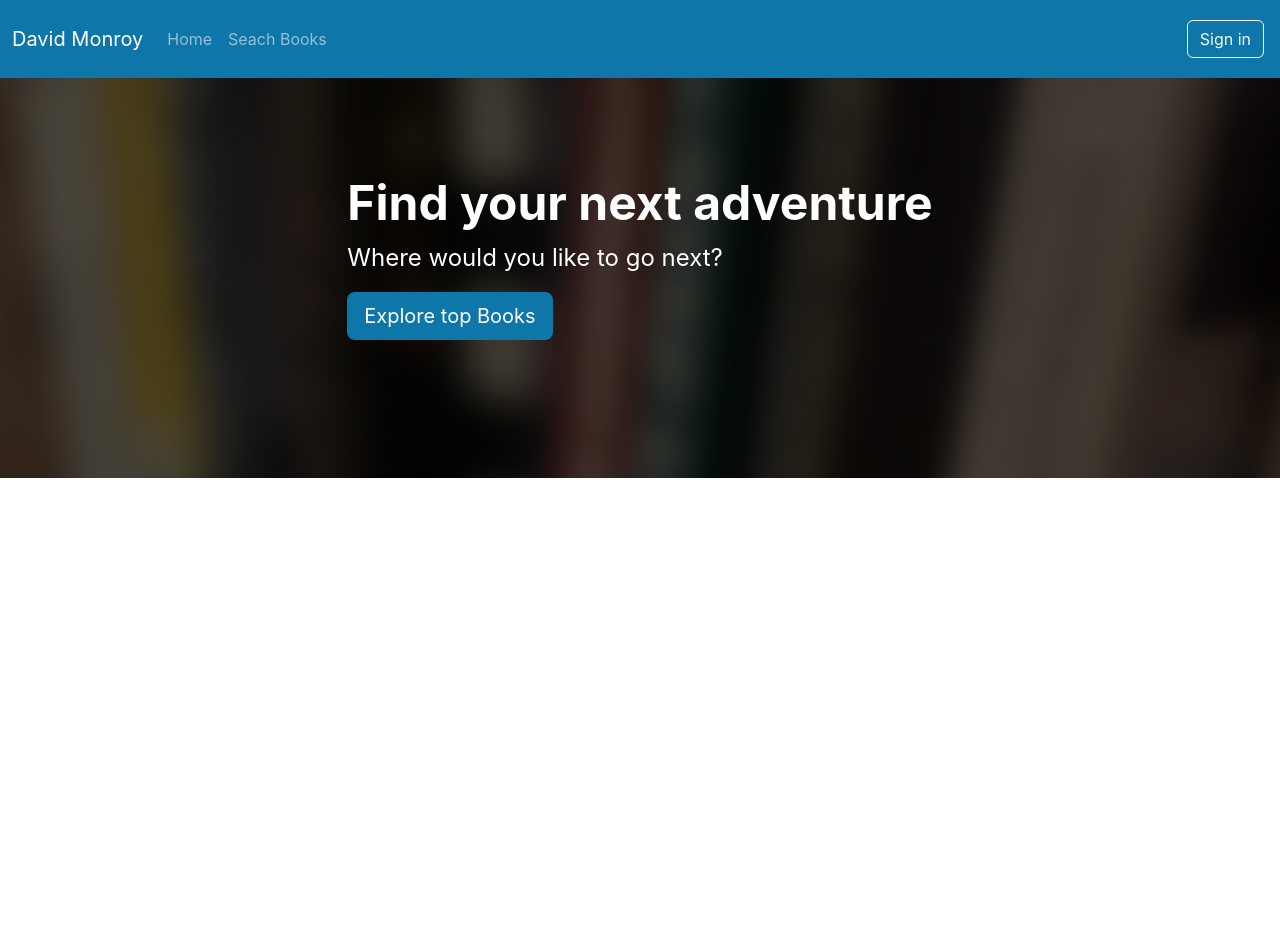
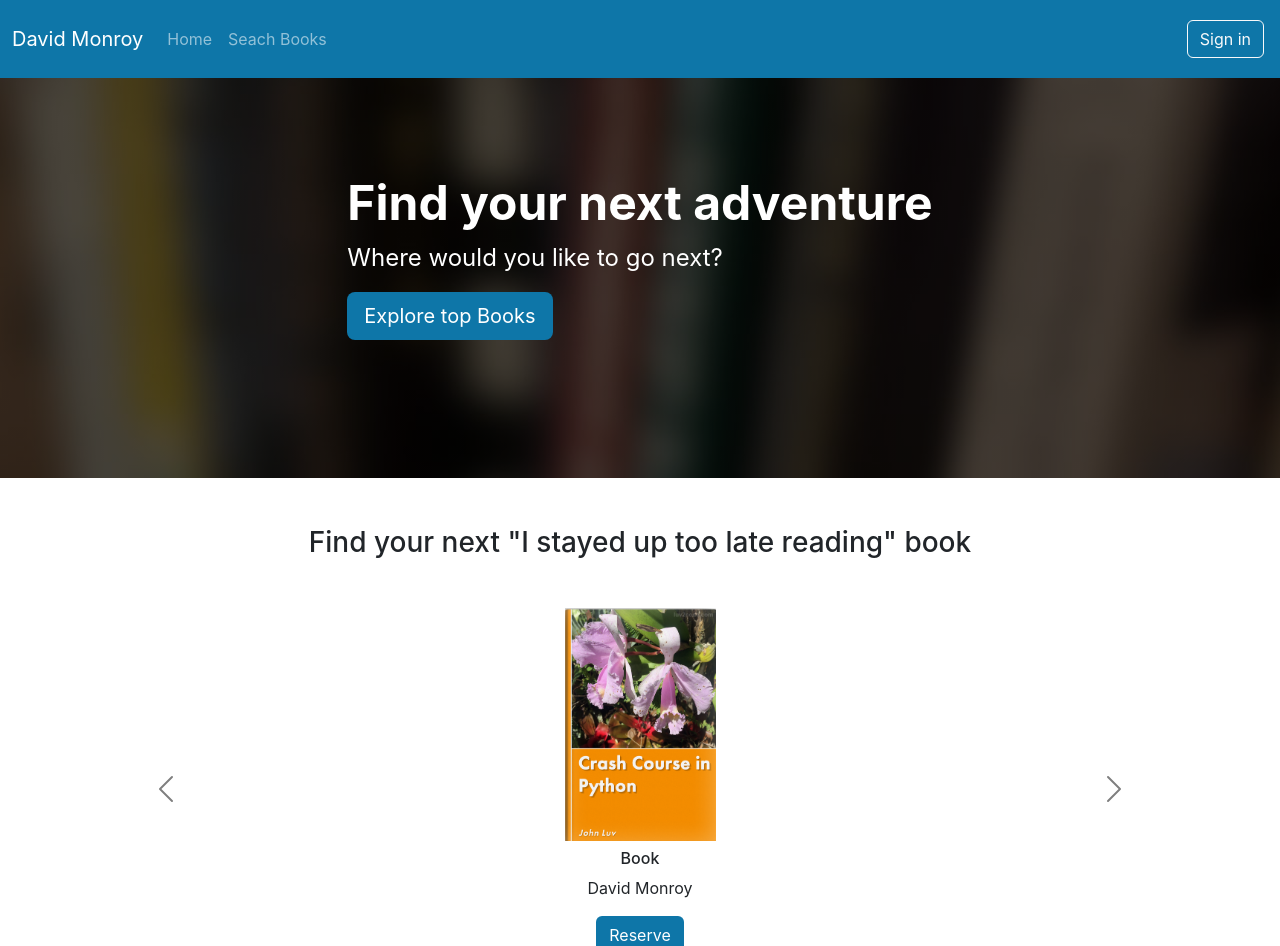
Before and after one commit to davidju17/SprintBootTest, a React (Create React App) app in the folder 03-frontend/react-library/: page / in a window 1280 px wide. Shown: the top 946 px of the page. Before the commit the page ends 800 px from the top, so only its background shows below. Built offline with nearby package versions, Linux system fonts and the light colour scheme; the HTML template or start-up script is replaced by a standard one.

Commit message:
create Carousel component

```diff
--- a/03-frontend/react-library/src/App.tsx
+++ b/03-frontend/react-library/src/App.tsx
@@ -2,12 +2,14 @@
 import './App.css';
 import { Navbar } from './layouts/NavbarAndFooter/Navbar';
 import { ExploreTopBooks } from './layouts/HomePage/ExploreTopBooks';
+import { Carousel } from './layouts/HomePage/Carousel';
 
 function App() {
   return (
     <>
       <Navbar />
       <ExploreTopBooks />
+      <Carousel />
     </>
   );
 }
--- /dev/null
+++ b/03-frontend/react-library/src/layouts/HomePage/Carousel.tsx
@@ -0,0 +1,92 @@
+export const Carousel = () => {
+    return (
+        <div className="container mt-5" style={{ height: 550 }}>
+            <div className="homepage-carousel-tilte text-center">
+                <h3>Find your next "I stayed up too late reading" book</h3>
+            </div>
+            <div id="carouselExampleControls" className="carousel carousel-dark slide mt-5
+            d-none d-lg-block" data-bs-interval="false">
+
+                {/* {Desktop} */}
+                <div className="carousel-inner">
+                    <div className="carousel-item active">
+                        <div className="row d-flex justify-content-center align-items-center">
+                            <div className="col-xs=6 col-sm-6 col-md-4 col-lg-3 mb-3">
+                                <div className="text-center">
+                                    <img src={require("./../../Images/BooksImages/book-luv2code-1000.png")}
+                                        width="151"
+                                        height="233"
+                                        alt="book"
+                                    />
+                                    <h6 className="mt-2">Book</h6>
+                                    <p>David Monroy</p>
+                                    <a className='btn main-color text-white' href="#">Reserve</a>
+                                </div>
+                            </div>
+                        </div>
+                    </div>
+                    <div className="carousel-item">
+                        <div className="row d-flex justify-content-center align-items-center">
+                            <div className="col-xs=6 col-sm-6 col-md-4 col-lg-3 mb-3">
+                                <div className="text-center">
+                                    <img src={require("./../../Images/BooksImages/book-luv2code-1000.png")}
+                                        width="151"
+                                        height="233"
+                                        alt="book"
+                                    />
+                                    <h6 className="mt-2">Book</h6>
+                                    <p>David Monroy</p>
+                                    <a className='btn main-color text-white' href="#">Reserve</a>
+                                </div>
+                            </div>
+                        </div>
+                    </div>
+                    <div className="carousel-item">
+                        <div className="row d-flex justify-content-center align-items-center">
+                            <div className="col-xs=6 col-sm-6 col-md-4 col-lg-3 mb-3">
+                                <div className="text-center">
+                                    <img src={require("./../../Images/BooksImages/book-luv2code-1000.png")}
+                                        width="151"
+                                        height="233"
+                                        alt="book"
+                                    />
+                                    <h6 className="mt-2">Book</h6>
+                                    <p>David Monroy</p>
+                                    <a className='btn main-color text-white' href="#">Reserve</a>
+                                </div>
+                            </div>
+                        </div>
+                    </div>
+                </div>
+                <button className="carousel-control-prev" type="button" data-bs-target="#carouselExampleControls" data-bs-slide="prev">
+                    <span className="carousel-control-prev-icon" aria-hidden='true'></span>
+                    <span className="visually-hidden">Previous</span>
+                </button>
+                <button className="carousel-control-next" type="button" data-bs-target="#carouselExampleControls" data-bs-slide="next">
+                    <span className="carousel-control-next-icon" aria-hidden='true'></span>
+                    <span className="visually-hidden">Next</span>
+                </button>
+            </div>
+            {/* {Mobile} */}
+            <div className="d-lg-none mt-3">
+                <div className="row d-flex justify-content-center align-items-center">
+                    <div className="text-center">
+                        <img src={require("./../../Images/BooksImages/book-luv2code-1000.png")}
+                            width="151"
+                            height="233"
+                            alt="book"
+                        />
+                        <h6 className="mt-2">
+                            <b>Book</b>
+                        </h6>
+                        <p>David Monroy</p>
+                        <a className="btn main-color text-white" href="#">Reserve</a>
+                    </div>
+                </div>
+            </div>
+            <div className="homepage-carousel-title mt-3">
+                <a className="btn btn-outline-secondary btn-lg" href="#">View More</a>
+            </div>
+        </div>
+    );
+}
```
